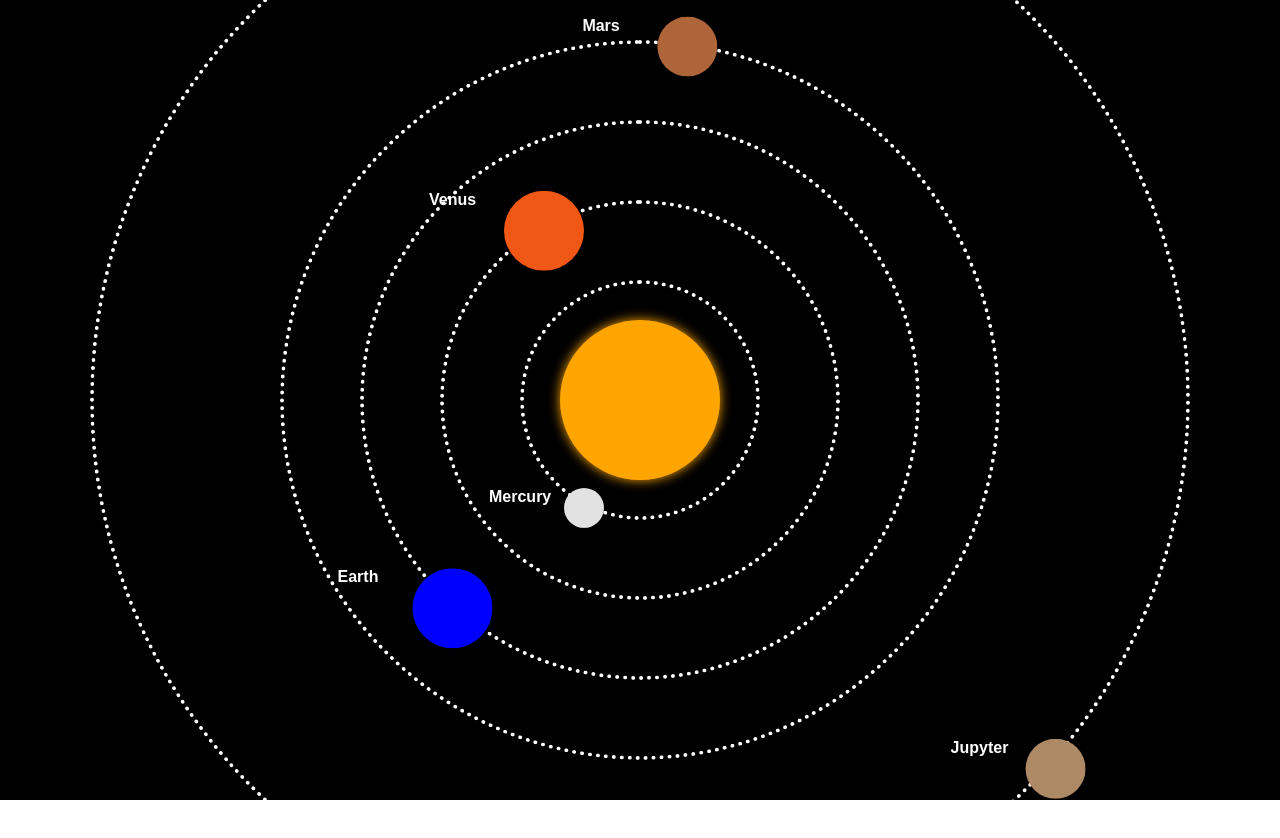
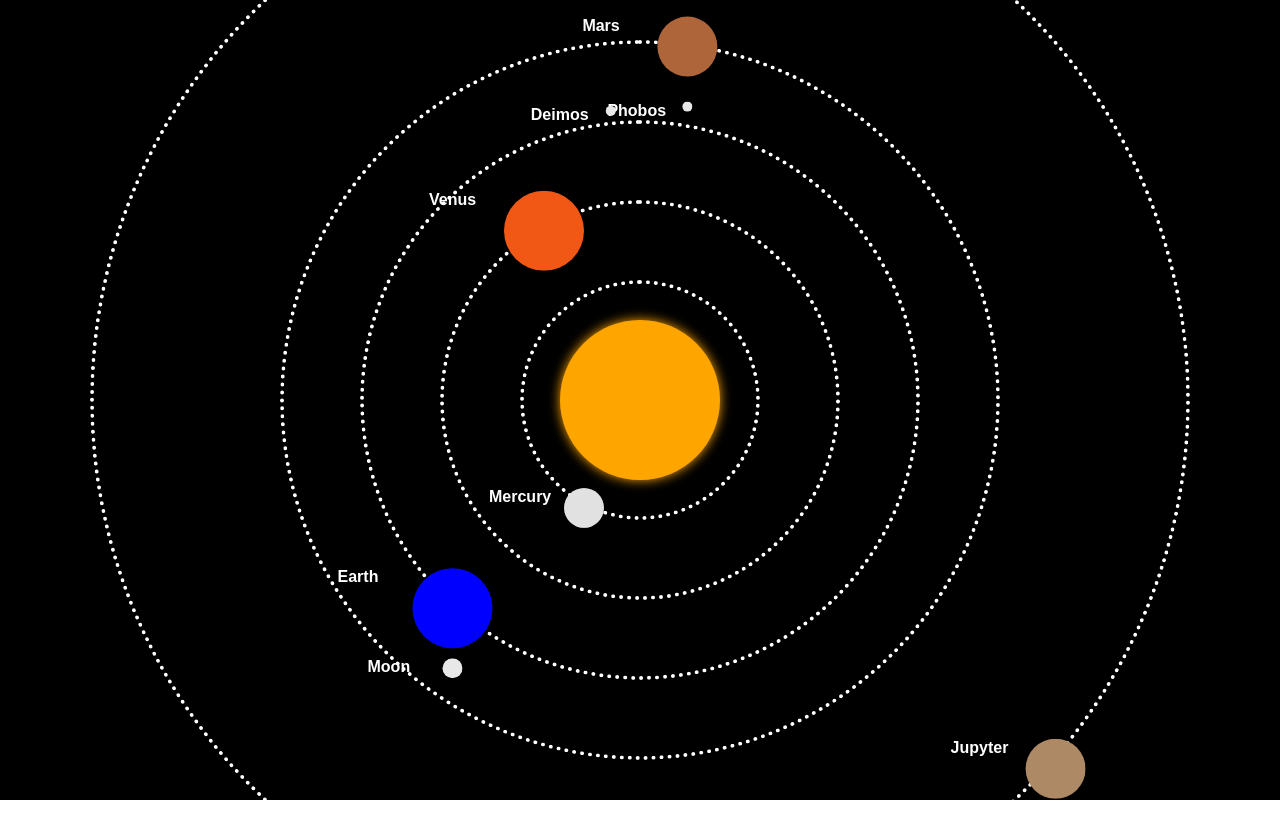
Before and after one commit to PChaparro/solar-system-css-animations-course, a plain HTML site: page index.html in a window 1280 px wide. Shown: the top 838 px of the page. Drawn offline with Linux system fonts and the light colour scheme.

Commit message:
:sparkles: Mars moons

```diff
--- a/index.html
+++ b/index.html
@@ -23,11 +23,26 @@
       <div class="earth-orbit centered rounded">
         <div class="earth rounded">
           <p>Earth</p>
+          <div class="moon-orbit centered rounded">
+            <div class="moon rounded">
+              <p>Moon</p>
+            </div>
+          </div>
         </div>
       </div>
       <div class="mars-orbit centered rounded">
         <div class="mars rounded">
           <p>Mars</p>
+          <div class="phobos-orbit centered rounded">
+            <div class="phobos rounded">
+              <p>Phobos</p>
+            </div>
+          </div>
+          <div class="deimos-orbit centered rounded">
+            <div class="deimos rounded">
+              <p>Deimos</p>
+            </div>
+          </div>
         </div>
       </div>
       <div class="jupyter-orbit centered rounded">
--- a/styles.css
+++ b/styles.css
@@ -105,6 +105,25 @@ div p {
   animation: earth-orbit 3.65s infinite linear;
 }
 
+.moon-orbit {
+  width: 120px;
+  height: 120px;
+  /*  border: 4px dotted white; */
+}
+
+.moon {
+  position: absolute;
+
+  top: calc(60px - 10px);
+  left: calc(60px - 10px);
+
+  width: 20px;
+  height: 20px;
+  background-color: #e8e8e8;
+
+  animation: moon-orbit 0.8s infinite linear;
+}
+
 .mars-orbit {
   width: 720px;
   height: 720px;
@@ -122,6 +141,44 @@ div p {
   background-color: #ae653a;
 
   animation: mars-orbit 6.5s infinite linear;
+}
+
+.phobos-orbit {
+  width: 120px;
+  height: 120px;
+  /*  border: 4px dotted white; */
+}
+
+.phobos {
+  position: absolute;
+
+  top: calc(60px - 5px);
+  left: calc(60px - 5px);
+
+  width: 10px;
+  height: 10px;
+  background-color: #e8e8e8;
+
+  animation: phobos-orbit 0.8s infinite linear;
+}
+
+.deimos-orbit {
+  width: 200px;
+  height: 200px;
+  /*  border: 4px dotted white; */
+}
+
+.deimos {
+  position: absolute;
+
+  top: calc(100px - 5px);
+  left: calc(100px - 5px);
+
+  width: 10px;
+  height: 10px;
+  background-color: #e8e8e8;
+
+  animation: deimos-orbit 3.6s infinite linear;
 }
 
 .jupyter-orbit {
@@ -229,12 +286,39 @@ div p {
   }
 }
 
+@keyframes moon-orbit {
+  0% {
+    transform: rotate(0deg) translateX(60px) rotate(0deg);
+  }
+  100% {
+    transform: rotate(360deg) translateX(60px) rotate(-360deg);
+  }
+}
+
 @keyframes mars-orbit {
   0% {
     transform: rotate(0deg) translateX(360px) rotate(0deg);
   }
   100% {
     transform: rotate(360deg) translateX(360px) rotate(-360deg);
+  }
+}
+
+@keyframes phobos-orbit {
+  0% {
+    transform: rotate(0deg) translateX(60px) rotate(0deg);
+  }
+  100% {
+    transform: rotate(360deg) translateX(60px) rotate(-360deg);
+  }
+}
+
+@keyframes deimos-orbit {
+  0% {
+    transform: rotate(0deg) translateX(100px) rotate(0deg);
+  }
+  100% {
+    transform: rotate(360deg) translateX(100px) rotate(-360deg);
   }
 }
 
```
